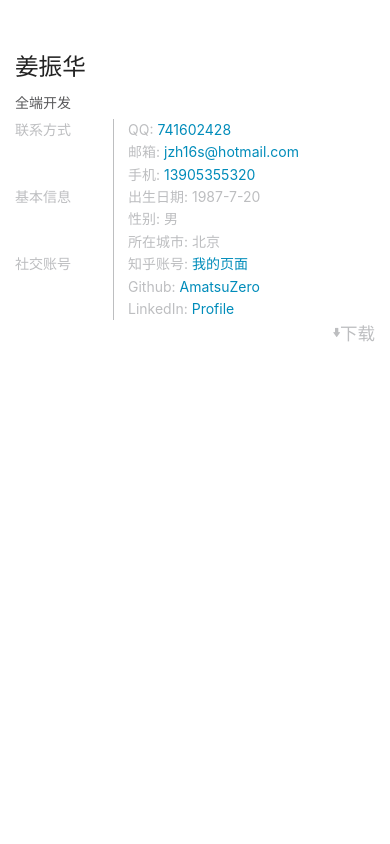
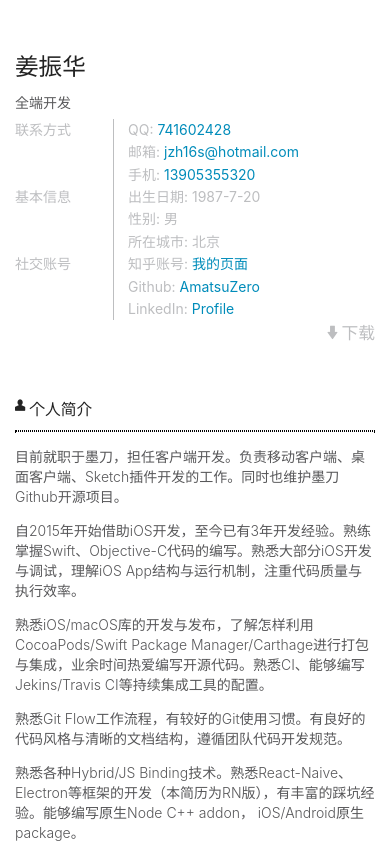
Before and after one commit to AmatsuZero/CVProject, a React Native app: screen / in a window 390 px wide. Shown: the top 844 px of the page. Built offline with nearby package versions, Linux system fonts and the light colour scheme.

Commit message:
#ADD: 添加技能饼状图

```diff
--- a/Components/BasicInformation/Main.js
+++ b/Components/BasicInformation/Main.js
@@ -31,7 +31,7 @@ export default class Main extends PureComponent {
                </Text>
                <ContactMe/>
                <TouchableOpacity style={Styles.downloadButton} onPress={this.download}>
-                   <Icon name="arrow-down" fontSize={14} color={TitleColors.H3TitleColor}/>
+                   <Icon name="arrow-down" size={remToPixel(1.25)} color={TitleColors.H3TitleColor}/>
                    <Text style={Styles.button}>
                        下载
                    </Text>
@@ -51,8 +51,7 @@ const Styles = StyleSheet.create({
         fontSize: remToPixel(1.6875),
         fontWeight: '300',
         color: TitleColors.H1TitleColor,
-        marginBottom:remToPixel(0.5),
-        fontFamily:'sans-serif'
+        marginBottom:remToPixel(0.5)
     },
     titleDescription: {
         color: TitleColors.H2TitleColor,
@@ -63,10 +62,11 @@ const Styles = StyleSheet.create({
         alignSelf: 'flex-end',
         flexDirection:'row',
         alignItems: 'center',
-        justifyContent:'space-around'
+        justifyContent:'space-between'
     },
     button:{
-        fontSize:remToPixel(1.25),
-        color: TitleColors.H3TitleColor
+        fontSize:remToPixel(1.2),
+        color: TitleColors.H3TitleColor,
+        paddingLeft: 4
     }
 })
--- /dev/null
+++ b/Components/BriefIntroductionTable.js
@@ -0,0 +1,55 @@
+import React, { PureComponent } from 'react'
+import {
+    Text,
+    StyleSheet,
+    View
+} from 'react-native'
+import { TitleColors } from '../Util/ProjectColors'
+
+export default class BriefIntroductionTable extends PureComponent {
+
+    render() {
+        return(
+            <View style={Styles.main}>
+                <Text style={Styles.paragraph}>
+                    目前就职于墨刀，担任客户端开发。负责移动客户端、桌面客户端、Sketch插件开发的工作。同时也维护墨刀Github开源项目。
+                </Text>
+                <Text style={Styles.paragraph}>
+                    自2015年开始借助iOS开发，至今已有3年开发经验。熟练掌握Swift、Objective-C代码的编写。熟悉大部分iOS开发与调试，理解iOS App结构与运行机制，注重代码质量与执行效率。
+                </Text>
+                <Text style={Styles.paragraph}>
+                    熟悉iOS/macOS库的开发与发布，了解怎样利用CocoaPods/Swift Package Manager/Carthage进行打包与集成，业余时间热爱编写开源代码。熟悉CI、能够编写Jekins/Travis CI等持续集成工具的配置。
+                </Text>
+                <Text style={Styles.paragraph}>
+                    熟悉Git Flow工作流程，有较好的Git使用习惯。有良好的代码风格与清晰的文档结构，遵循团队代码开发规范。
+                </Text>
+                <Text style={Styles.paragraph}>
+                    熟悉各种Hybrid/JS Binding技术。熟悉React-Naive、Electron等框架的开发（本简历为RN版），有丰富的踩坑经验。能够编写原生Node C++ addon， iOS/Android原生package。
+                </Text>
+                <Text style={Styles.paragraph}>
+                    熟悉Web开发。具备开发package、cli的能力。了解如何利用JS编写各个平台的中间层或API Binding。
+                </Text>
+                <Text style={Styles.tail}>
+                    县寻觅一份iOS全职工作，也可以根据具体情况考虑其他相关岗位。
+                </Text>
+            </View>
+        )
+    }
+}
+
+const Styles = StyleSheet.create({
+    main:{
+        flexDirection: 'column',
+        justifyContent: 'space-around'
+    },
+    paragraph: {
+        fontWeight:'300',
+        color: TitleColors.H2TitleColor,
+        marginTop: 14
+    },
+    tail: {
+        color: TitleColors.H1TitleColor,
+        marginTop: 14,
+        fontWeight:'bold'
+    }
+})
--- a/Components/DividingLine.js
+++ b/Components/DividingLine.js
@@ -0,0 +1,59 @@
+import React, { PureComponent } from 'react'
+import {
+    View,
+    Text,
+    StyleSheet
+} from 'react-native'
+import Icon from 'react-native-vector-icons/Foundation'
+import { TitleColors } from '../Util/ProjectColors'
+import { remToPixel } from '../Util/Convertor'
+import PropTypes from 'prop-types'
+
+export default class DividingLine extends PureComponent {
+
+    static propTypes = {
+        name: PropTypes.string,
+        title: PropTypes.string
+    }
+
+    render() {
+        const {name, title} = this.props
+        return(
+            <View style={Styles.main}>
+                <View style={Styles.header}>
+                    <Icon name={name} size={remToPixel(1.125)} color={TitleColors.VerticalSeparatorColor}/>
+                    <Text style={Styles.title}>{title}</Text>
+                </View>
+                <View style={Styles.dashedBorder}>
+                </View>
+            </View>
+        )
+    }
+}
+
+const Styles = StyleSheet.create({
+    main: {
+        flexDirection: 'column',
+        justifyContent:'space-between',
+        alignItems: 'flex-start',
+        alignSelf:"stretch",
+        marginTop: remToPixel(3*1.25)
+    },
+    header: {
+        flexDirection:'row',
+        justifyContent: 'flex-start',
+        marginBottom: 10
+    },
+    title: {
+        color: TitleColors.VerticalSeparatorColor,
+        fontSize: remToPixel(1.125),
+        paddingLeft: 4,
+        fontWeight: '400'
+    },
+    dashedBorder: {
+        height: 0,
+        borderStyle: 'dotted',
+        borderWidth: 1,
+        alignSelf:'stretch'
+    }
+})
--- a/Components/Main.js
+++ b/Components/Main.js
@@ -5,6 +5,9 @@ import {
     View
 } from 'react-native'
 import BasicInfo from './BasicInformation/Main'
+import DividingLine from './DividingLine'
+import BriefTable from './BriefIntroductionTable'
+import SkillTable from "./SkillChart/main"
 
 export default class MainView extends PureComponent {
     render() {
@@ -16,6 +19,11 @@ export default class MainView extends PureComponent {
                     alwaysBounceVertical={true}
                 >
                     <BasicInfo/>
+                    <DividingLine name={"torso"} title={"个人简介"}/>
+                    <BriefTable/>
+                    <DividingLine name={"like"} title={"技能专长"}/>
+                    <SkillTable/>
+                    <DividingLine name={"star"} title={"技能评价"}/>
                 </ScrollView>
             </View>
         )
--- /dev/null
+++ b/Components/SkillChart/SkillChart.js
@@ -0,0 +1,47 @@
+import React, { PureComponent } from 'react'
+import {
+    View,
+    StyleSheet
+} from 'react-native'
+import { PieChart } from 'react-native-svg-charts'
+import PropTypes from 'prop-types'
+import { TitleColors } from '../../Util/ProjectColors'
+import {remToPixel} from "../../Util/Convertor"
+
+export default class SkillChart extends PureComponent {
+
+    static propTypes = {
+        title: PropTypes.string,
+        point: PropTypes.number
+    }
+
+    render() {
+        const {title, point} = this.props
+        const pieData = [point, 100-point].map((value, index) => ({
+                value,
+                svg:{
+                    fill: index === 0 ? TitleColors.H1TitleColor : TitleColors.H2TitleColor
+                },
+                key: `pie-${index}`
+        }))
+        return(<View style={Styles.main}>
+            <PieChart
+                data={pieData}
+                style={Styles.pie}
+                spacing={0}
+                outerRadius={'95%'}
+            />
+        </View>)
+    }
+}
+
+const Styles = StyleSheet.create({
+    main: {
+        flex:1,
+        marginVertical: remToPixel(3*1.25)
+    },
+    pie: {
+        width: 100,
+        height: 100
+    }
+})
--- /dev/null
+++ b/Components/SkillChart/main.js
@@ -0,0 +1,20 @@
+import React, { PureComponent } from 'react'
+import {
+    View,
+    StyleSheet
+} from 'react-native'
+import PieChart from './SkillChart'
+
+export default class SkillTable extends PureComponent {
+    render() {
+        return(<View style={Styles.main}>
+            <PieChart title={"Objective-C"} point={95}/>
+        </View>)
+    }
+}
+
+const Styles = StyleSheet.create({
+    main: {
+        flexDirection: 'row',
+    }
+})
--- a/Util/ProjectColors.js
+++ b/Util/ProjectColors.js
@@ -1,4 +1,4 @@
-const TitleColors= {
+const TitleColors = {
     H1TitleColor: '#222222',
     H2TitleColor: '#58585A',
     H3TitleColor: '#BDBEC0',
--- a/package.json
+++ b/package.json
@@ -7,10 +7,12 @@
     "test": "jest"
   },
   "dependencies": {
+    "prop-types": "^15.6.1",
     "react": "16.3.0-alpha.1",
     "react-native": "0.54.4",
     "react-native-svg": "^6.3.1",
-    "react-native-svg-charts": "^4.2.0"
+    "react-native-svg-charts": "^4.2.0",
+    "react-native-vector-icons": "^4.5.0"
   },
   "devDependencies": {
     "babel-jest": "22.4.3",
```
Also changed, not shown: Components/SkillChart/Label.js (added), 18 other files (tests, documents, lock files or other folders).
